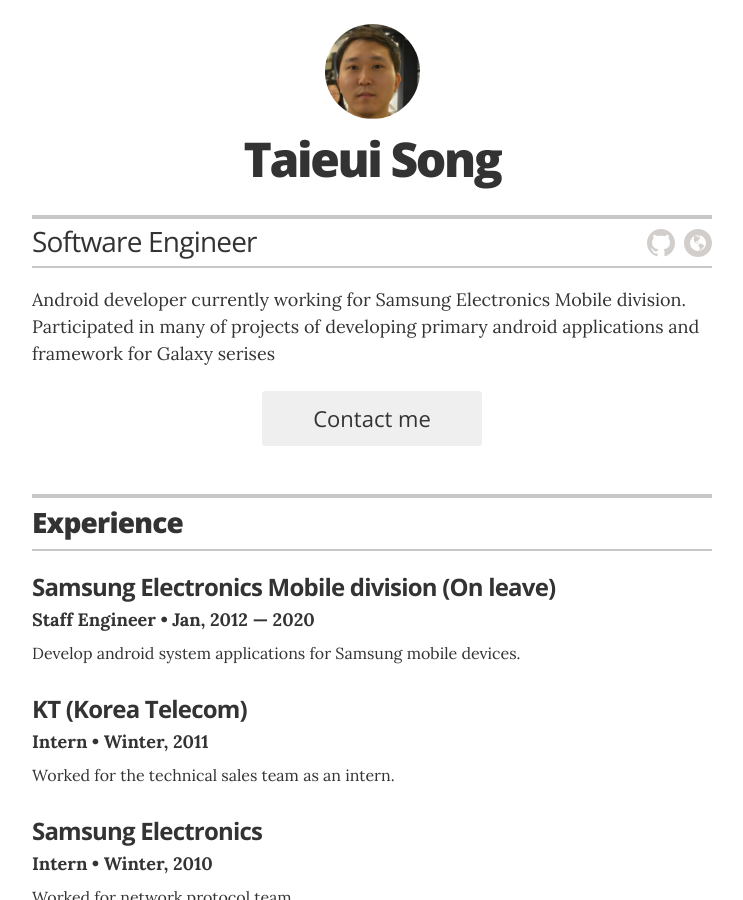
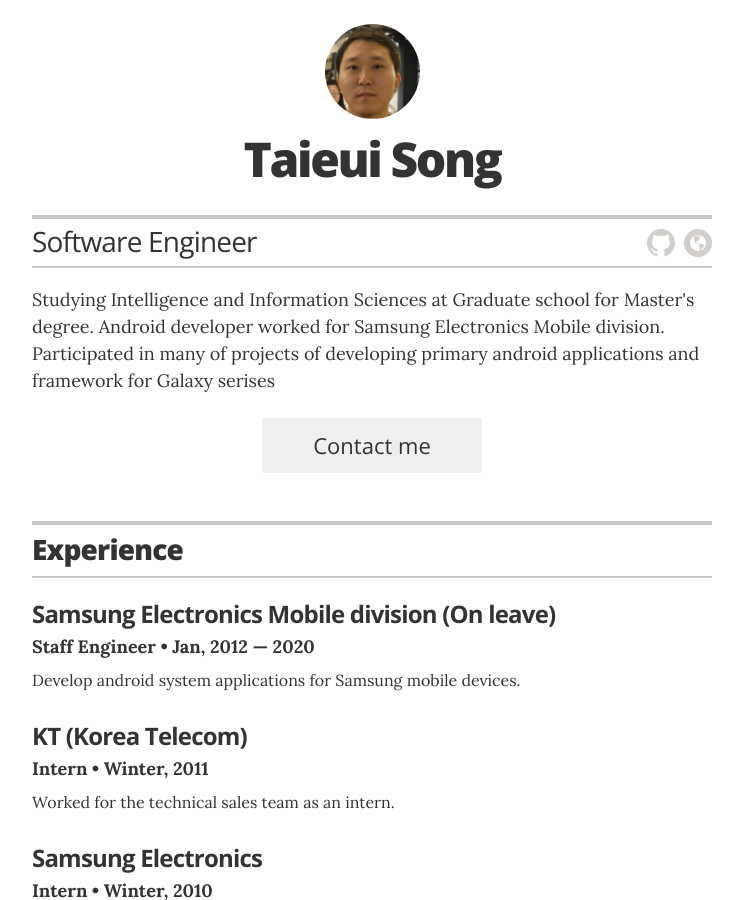
Before and after one commit to kofboy2000/resume, a Jekyll site: the page built from index.html, in a window 1280 px wide and 900 px high. Shown: the whole window, without its empty margins (268-1011 px from the left). Built offline with Jekyll 4.4.1, drawn with Linux system fonts in a browser that asks for light colours.

Commit message:
Update _config.yml

```diff
--- a/_config.yml
+++ b/_config.yml
@@ -23,7 +23,7 @@
 resume_header_contact_info:     "Yong-in, South Korea • +82-10-XXXX-XXXX • kofboy2000@gmail.com"
 display_header_contact_info:    "false"
 
-resume_header_intro: "<p>Android developer currently working for Samsung Electronics Mobile division. Participated in many of projects of developing primary android applications and framework for Galaxy serises</p>"
+resume_header_intro: "<p>Studying Intelligence and Information Sciences at Graduate school for Master's degree. Android developer worked for Samsung Electronics Mobile division. Participated in many of projects of developing primary android applications and framework for Galaxy serises</p>"
 
 # use "yes" to display the email contact button,
 # "no" to display an "I'm not looking for work" message,
```
